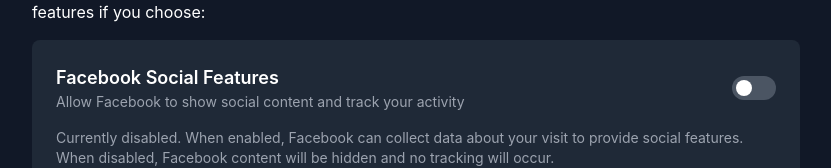
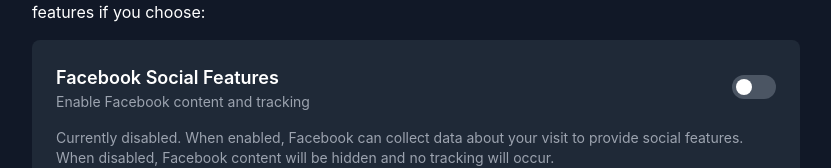
Before and after one commit to cjcody/driftlessgaragedoors, a React (Vite) app: page /privacy-policy in a window 1280 px wide. Shown: the part 1572-1740 px from the top of the page, without its empty margins (224-1055 px from the left). Built offline with nearby package versions, Linux system fonts and the light colour scheme; no server answers.

Commit message:
toggle cosmetic change on privacy page

```diff
--- a/src/components/PrivacyPolicy.jsx
+++ b/src/components/PrivacyPolicy.jsx
@@ -240,13 +240,14 @@
 
         <div className="bg-gray-800 rounded-lg p-6 mb-6">
           <div className="flex items-center justify-between mb-4">
-            <div>
+            <div className="flex-1 pr-4">
               <h3 className="text-lg font-semibold text-white">Facebook Social Features</h3>
-              <p className="text-gray-400 text-sm">Allow Facebook to show social content and track your activity</p>
+              <p className="text-gray-400 text-sm">Enable Facebook content and tracking</p>
             </div>
+            <div className="flex-shrink-0">
               <button
                 id="facebook-toggle"
-              className="relative inline-flex h-6 w-11 items-center rounded-full bg-gray-600 transition-colors duration-200 ease-in-out focus:outline-none focus:ring-2 focus:ring-red-500 focus:ring-offset-2 focus:ring-offset-gray-800"
+                className="relative inline-flex h-6 w-11 items-center rounded-full bg-gray-600 transition-colors duration-200 ease-in-out focus:outline-none focus:ring-2 focus:ring-red-500 focus:ring-offset-2 focus:ring-offset-gray-800 min-w-[2.75rem]"
                 onClick={() => toggleFacebookTracking()}
               >
                 <span
@@ -254,6 +255,7 @@
                   className="inline-block h-4 w-4 transform rounded-full bg-white transition duration-200 ease-in-out translate-x-1"
                 ></span>
               </button>
+            </div>
           </div>
           <p className="text-sm text-gray-400">
             <span id="facebook-status">Currently disabled</span>. When enabled, Facebook can collect data about your visit to provide social features.
```
Lines whose indentation alone changed are shown as unchanged.
